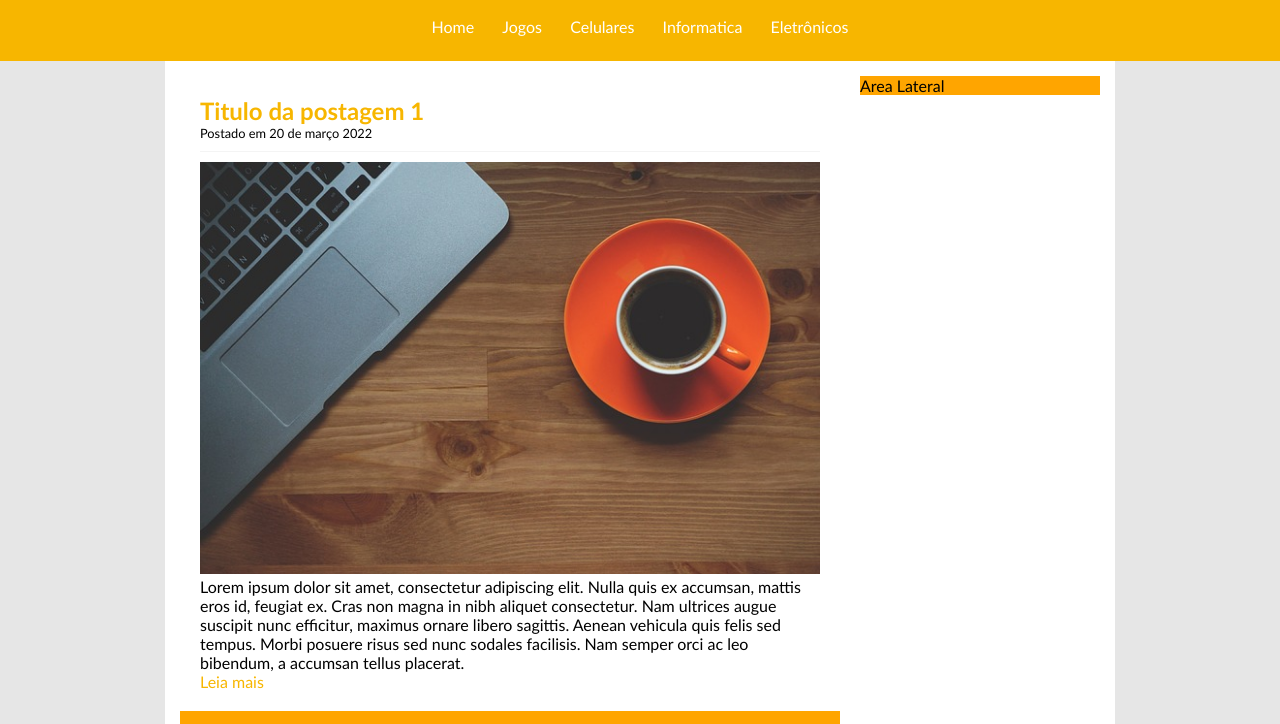
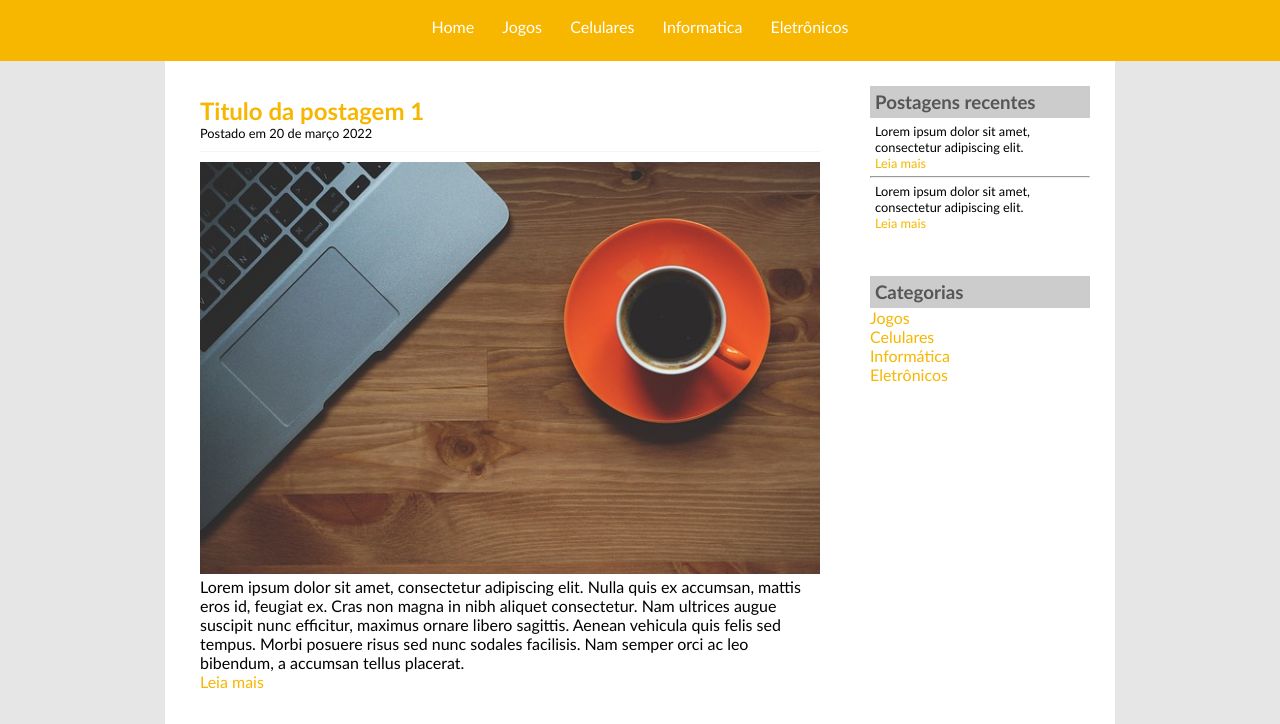
Before and after one commit to ogustavoabreu/projeto-tecnoblog-css3-intermediario, a plain HTML site: page index.html in a window 1280 px wide. Shown: the part 76-800 px from the top of the page. Drawn offline with Linux system fonts and the light colour scheme.

Commit message:
Finalização do CSS e da página inicial

```diff
--- a/css/estilos.css
+++ b/css/estilos.css
@@ -29,9 +29,6 @@ body{
     padding: 15px;
 }
 
-#area-postagens, #area-lateral {
-    background: orange;
-}
 
 #area-postagens{
     width: 660px;
@@ -47,6 +44,18 @@ body{
     margin-bottom: 20px;
     background: white;
 }
+
+.conteudo-lateral{
+    background: white;
+    padding: 10px;
+    margin-bottom: 20px;
+}
+
+.postagem-lateral{
+    font-size: 0.8em;
+    padding: 5px;
+}
+
 #rodape{
     clear: both;
     text-align: center;
@@ -63,6 +72,12 @@ h1{
 h2{
     color: #f7b600;
 }
+
+h3{
+    color: #565656;
+    background: #CCC;
+    padding: 5px;
+}
 .branco{
     color: white;
 }
@@ -74,6 +89,7 @@ h2{
     margin-bottom: 10px;
     display: block;
 }
+
 
 /*Formatação do menu*/
 a{
--- a/index.html
+++ b/index.html
@@ -60,7 +60,34 @@
 
             </div>
             <div id="area-lateral">
-                Area Lateral
+
+                <div class="conteudo-lateral">
+                    <h3>Postagens recentes</h3>
+                    <div class="postagem-lateral">
+                        <p>
+                            Lorem ipsum dolor sit amet, consectetur adipiscing elit.
+                        </p>
+                        <a href="">Leia mais</a>
+                    </div>
+
+                    <hr>
+
+                    <div class="postagem-lateral" style="border-bottom: none;">
+                        <p>
+                            Lorem ipsum dolor sit amet, consectetur adipiscing elit.
+                        </p>
+                        <a href="">Leia mais</a>
+                    </div>
+                </div>
+
+                <div class="conteudo-lateral">
+                    <h3>Categorias</h3>
+
+                    <a href="">Jogos</a><br>
+                    <a href="">Celulares</a><br>
+                    <a href="">Informática</a><br>
+                    <a href="">Eletrônicos</a><br>
+                </div>
             </div>
 
             <div id="rodape">
```
